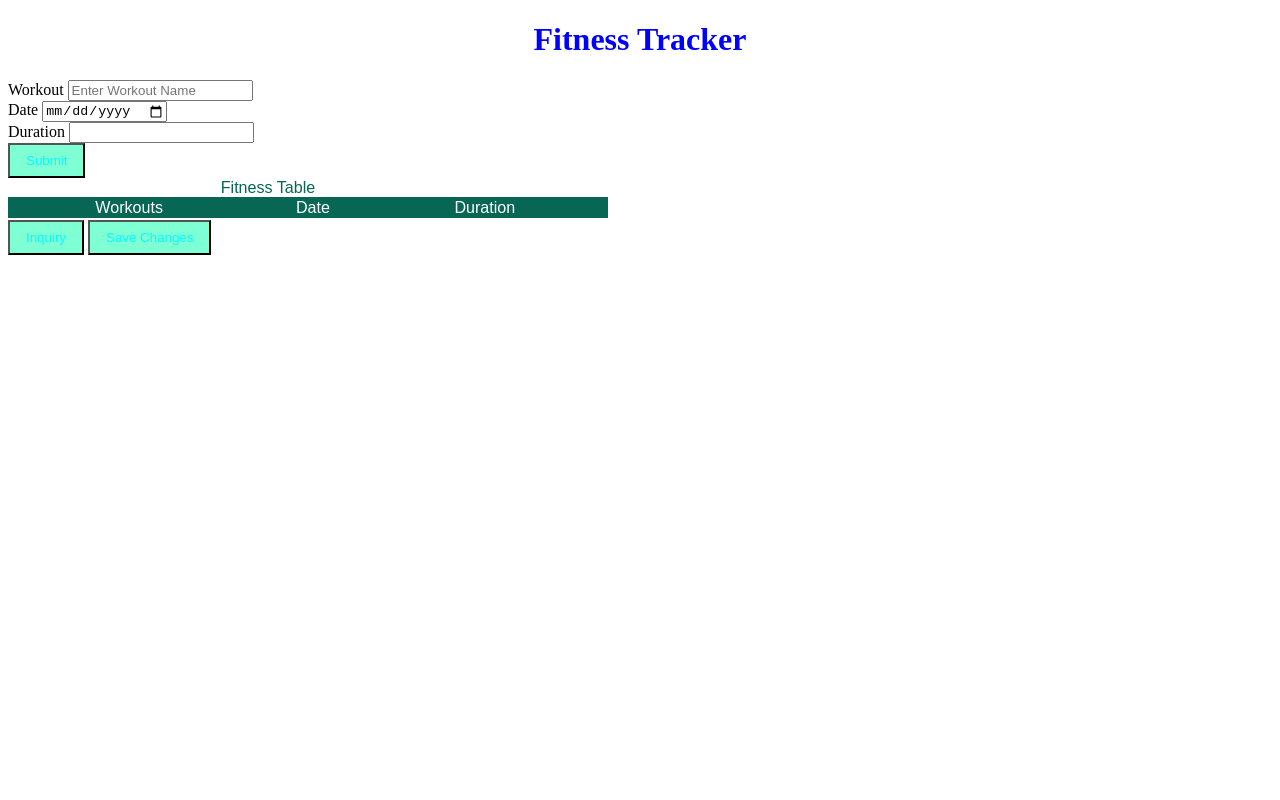
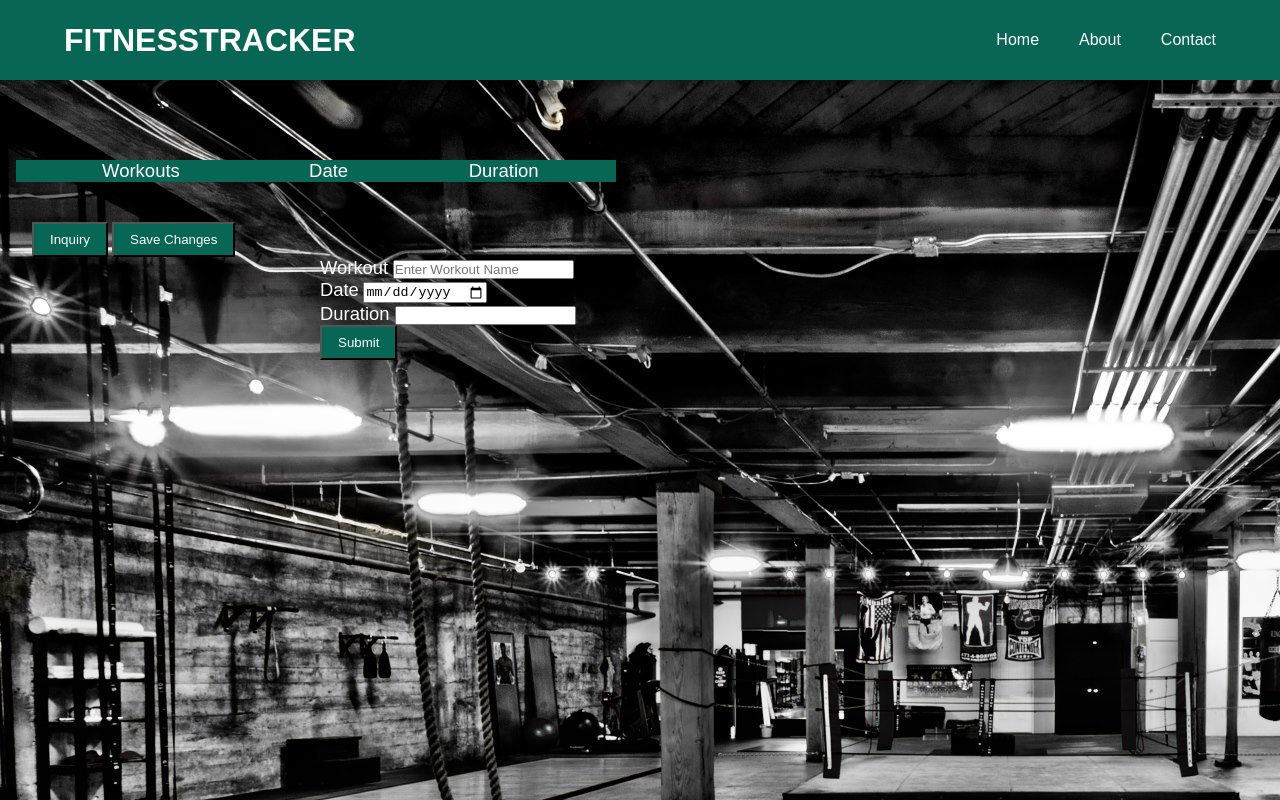
Before and after one commit to Malanza/fullStackProject, a website: page public/index.html in a window 1280 px wide. Drawn offline with nearby package versions, Linux system fonts and the light colour scheme.

Commit message:
final changes

```diff
--- a/public/app.js
+++ b/public/app.js
@@ -4,7 +4,7 @@ const btn_container = document.querySelector('#btn-container');
 const submit = document.querySelector('#submit');
 const dlt = document.createElement('button');
 const save = document.querySelector('#save');
-
+const minutes = document.querySelector('#minutes-container');
 const inputWorkout = document.getElementById('inputWorkout');
 const inputDate = document.getElementById('inputDate');
 const inputDuration = document.getElementById('inputDuration');
@@ -13,12 +13,12 @@ const insertionPoint = document.getElementById("insertionPoint");
 const workoutContainer = document.querySelector('#workout-container');
 const datesContainer = document.querySelector('#dates-container');
 const durationContainer = document.querySelector('#duration-container');
-getOne()
+getAll()
 postData()
 deleteData()
 
 //patchData()
-function getOne(){
+function getAll(){
     btn.addEventListener('click', fetchData)
 }
 
@@ -33,10 +33,10 @@ async function fetchData(){
         const dates = cardio[i].date;
         const time = cardio[i].duration;
         const workoutId = cardio[i].id
-        const dlt = document.createElement('button');
-        dlt.textContent = 'x'
-        dlt.id = workoutId;
-        dlt.className = 'delete';
+        // const dlt = document.createElement('button');
+        // dlt.textContent = 'x'
+        // dlt.id = workoutId;
+        // dlt.className = 'delete';
 
 
 
@@ -44,6 +44,7 @@ async function fetchData(){
         workoutsDivs(workouts,workoutId)
         datesDivs(dates,workoutId)
         durationDivs(time,workoutId)
+
     }
 
 }
@@ -80,6 +81,7 @@ async function fetchPostData(){
         workouts.append(element);
         workoutContainer.append(workouts)
         patchData(id_1,workouts)
+
     }
 
 
@@ -95,20 +97,26 @@ async function fetchPostData(){
     function durationDivs(element,id){
         const container = document.createElement('div');
         const BtnContainer = document.createElement('div');
+
         const dlt_id = container.id = id;
         const changes = container.contentEditable = true;
         container.className = 'duration';
         container.append(`${element} `);
         const dlt = document.createElement('button');
         dlt.innerText = 'x';
-        dlt.id = 'delete';
+        dlt.id = dlt_id;
+        dlt.className ='delete';
         BtnContainer.append(dlt);
         //container.append(BtnContainer);
         btn_container.append(BtnContainer);
         durationContainer.append(container);
+        const minutesDiv = document.createElement('div');
+        minutesDiv.id = dlt_id;
+        minutesDiv.innerText = 'minutes'
+        minutes.append(minutesDiv);
         deleteData(dlt_id,dlt)
         //patchData2(dlt_id)
-        //patchData3(dlt_id,container)
+        patchData3(dlt_id,container)
     }
 
 async function deleteData(id,dlt){
@@ -128,14 +136,15 @@ async function deleteData(id,dlt){
 })
 }
 
+
 async function patchData(id,workouts){
    save.addEventListener('click', async (e) =>{
-    const duration = document.querySelector('#duration');
-    const date = document.querySelector('.date-container');
+    // const duration = document.querySelector('#duration');
+    // const date = document.querySelector('.date-container');
     const inpuData = {
             //date: date.innerText,
           workout: workouts.innerText
-           //duration: inputDuration.value
+           //duration: container.innerText
           };
 
         const response = await fetch(`http://localhost:3000/patch/${id}`, {
@@ -185,8 +194,8 @@ async function patchData2(id,date){
             duration: container.innerText
            };
 
-         const response =  await fetch(`http://localhost:3000/put/${id}`, {
-         method: 'PUT',
+         const response =  await fetch(`http://localhost:3000/patch/${id}`, {
+         method: 'PATCH',
          headers:{
             'Content-Type': 'application/json'
         },
@@ -197,13 +206,6 @@ async function patchData2(id,date){
      console.log(inpuData);
  })
  };
-
-
-
-
-
-
-
 
 
 // const trWorkout = document.createElement('td')
--- a/public/index.html
+++ b/public/index.html
@@ -9,21 +9,21 @@
     <title>Document</title>
 </head>
 <body>
-    <h1>Fitness Tracker</h1>
+    <div class="header">
+        <div class="inner_header">
+            <div class="logo_container">
+                <h1>FITNESS<span>TRACKER</span></h1>
+            </div>
+            <ul class="navigation">
+                 <a><li>Home</li></a>
+                 <a><li>About</li></a>
+                 <a><li>Contact</li></a>
+            </ul>
+        </div>
+    </div>
 
+    <table id="t1">
 
-
-    <div class="banner-info">
-        <span><label>Workout</label></span>
-        <span><input id="inputWorkout" type="text" class="text-center" required="" placeholder="Enter Workout Name"></span><br>
-        <span><label>Date</label></span>
-        <span><input id="inputDate" type="date" class="text-center" required=""></span><br>
-        <span><label>Duration </label></span>
-        <span><input id="inputDuration" type="number" class="number" required=""></span><br>
-        <button id="submit">Submit</button>
-    </div>
-    <table id="t1">
-        <caption>Fitness Table</caption>
         <colgroup>
             <col span="2" class="c2">
             <col>
@@ -40,16 +40,27 @@
 
         </thead>
         <tbody id="insertionPoint">
-          <tr>
+          <tr class="tracker-row">
             <td><div id="workout-container"></div></td>
             <td><div id="dates-container"></div></td>
             <td><div id="duration-container"></div></td>
+            <td><div id = "minutes-container"></div></td>
             <td><div id="btn-container"></div></td>
           </tr>
         </tbody>
     </table>
     <button id="btn">Inquiry</button>
     <button id ="save">Save Changes</button>
+    <div class="banner-info">
+        <span><label>Workout</label></span>
+        <span><input id="inputWorkout" type="text" class="text-center" required="" placeholder="Enter Workout Name"></span><br>
+        <span><label>Date</label></span>
+        <span><input id="inputDate" type="date" class="text-center" required=""></span><br>
+        <span><label>Duration </label></span>
+        <span><input id="inputDuration" type="number" class="number" required=""></span><br>
+        <button id="submit">Submit</button>
+    </div>
     <script src="app.js"></script>
+
 </body>
 </html>
--- a/public/main.css
+++ b/public/main.css
@@ -1,14 +1,74 @@
-h1{
-    color: blue;
-    text-align: center;
-    font-weight: bold;
+*{
+    margin: 0;
+    padding: 0;
+    list-style: none;
+    text-decoration: none;
+}
+body {
+    background-image: url("/gym.jpg");
+
+   }
+
+.header{
+    width: 100%;
+    height: 80px;
+    display: block;
+    background-color: #086654;
+}
+.inner_header{
+    width: 90%;
+    height: 100%;
+    display: block;
+    margin: 0 auto;
+    background-color: #086654;
+}
+.logo_container{
+  height: 100%;
+  display: table;
+  float: left;
+  font-weight: 200;
+}
+.logo_container h1{
+    color: white;
+    height: 100%;
+    display: table-cell;
+    vertical-align: middle;
+    font-family: sans-serif;
+    font-size: 32px;
+}
+.logo_container h1 span{
+    font-weight: 800;
+}
+.navigation{
+   float: right;
+   height: 100%;
+}
+.navigation a{
+   height: 100%;
+   display: table;
+   float: left;
+   padding: 0px 20px;
+}
+.navigation a:last-child{
+    padding-right: 0;
 }
 
+.navigation a li{
+    display: table-cell;
+    vertical-align: middle;
+    height: 100%;
+    color: white;
+    font-family: sans-serif;
+    font-size: 16px;
+}
+
+
 #btn{
-    color: aqua;
-    background-color: aquamarine;
+    color: #ffffff;
+    background-color: #086654;
     display: inline-block;
     padding: .5rem 1rem;
+    margin-left: 2rem;
 }
 
 #btn:hover{
@@ -18,20 +78,20 @@ h1{
 
 
 #workout-container{
-    color: aqua;
+    color: #ffffff;
     font-family: 'Courier New', Courier, monospace;
     text-align: center;
 }
 
 #dates-container{
-    color: rgb(225, 255, 0);
+    color: #ffffff;
     font-family: 'Courier New', Courier, monospace;
     margin-top: auto;
     margin-left: auto;
 }
 
 #duration-container{
-    color: rgb(43, 0, 255);
+    color: #ffffff;
     font-family: 'Courier New', Courier, monospace;
 }
 
@@ -45,10 +105,11 @@ h1{
 }
 
 #submit{
-    color: aqua;
-    background-color: aquamarine;
+    color: #ffffff;
+    background-color: #086654;
     display: inline-block;
     padding: .5rem 1rem;
+    font-family: sans-serif;
 }
 
 #submit:hover{
@@ -57,10 +118,13 @@ h1{
 }
 
 #t1{
+
     font-size: 14px;
     border-collapse: collapse;
     width: 600px;
     font-family: sans-serif;
+    margin-top: 5rem;
+    margin-left: 1rem;
 }
 
 #t1 th {
@@ -76,7 +140,7 @@ h1{
 
 #duration-container{
     text-align: center;
-    margin-left: 5ch;
+
 
 }
 
@@ -84,7 +148,7 @@ h1{
     font-family: sans-serif;
 }
 
-#delete{
+.delete{
   background: none;
   border: none;
   outline: none;
@@ -103,15 +167,47 @@ caption {
     font-family:sans-serif;
     margin-right: 5rem;
 }
+tr{
+    color: #086654;
+    font-size: 1.15em;
+    font-weight: normal;
+    font-family:sans-serif;
+    margin-right: 5rem;
+}
+
 
 #save{
-    color: aqua;
-    background-color: aquamarine;
+    color: #ffffff;
+    background-color: #086654;
     display: inline-block;
     padding: .5rem 1rem;
+    margin-top: 40px;
 }
 
 #save:hover{
     cursor: pointer;
     opacity: 0.2;
 }
+
+#minutes-container{
+    text-align: left;
+    color: #ffffff;
+    font-family:'Courier New', Courier, monospace;
+
+}
+
+.tracker-row{
+    background: #888686;
+}
+
+span {
+    font-family: sans-serif;
+}
+
+.banner-info{
+font-size: 1.15em;
+font-weight: normal;
+color: #ffffff;
+ padding-bottom: 30px;
+ margin-left: 20rem;
+}
```
Also changed, not shown: server.js (+6 -5 lines), public/gym.jpg (added).
